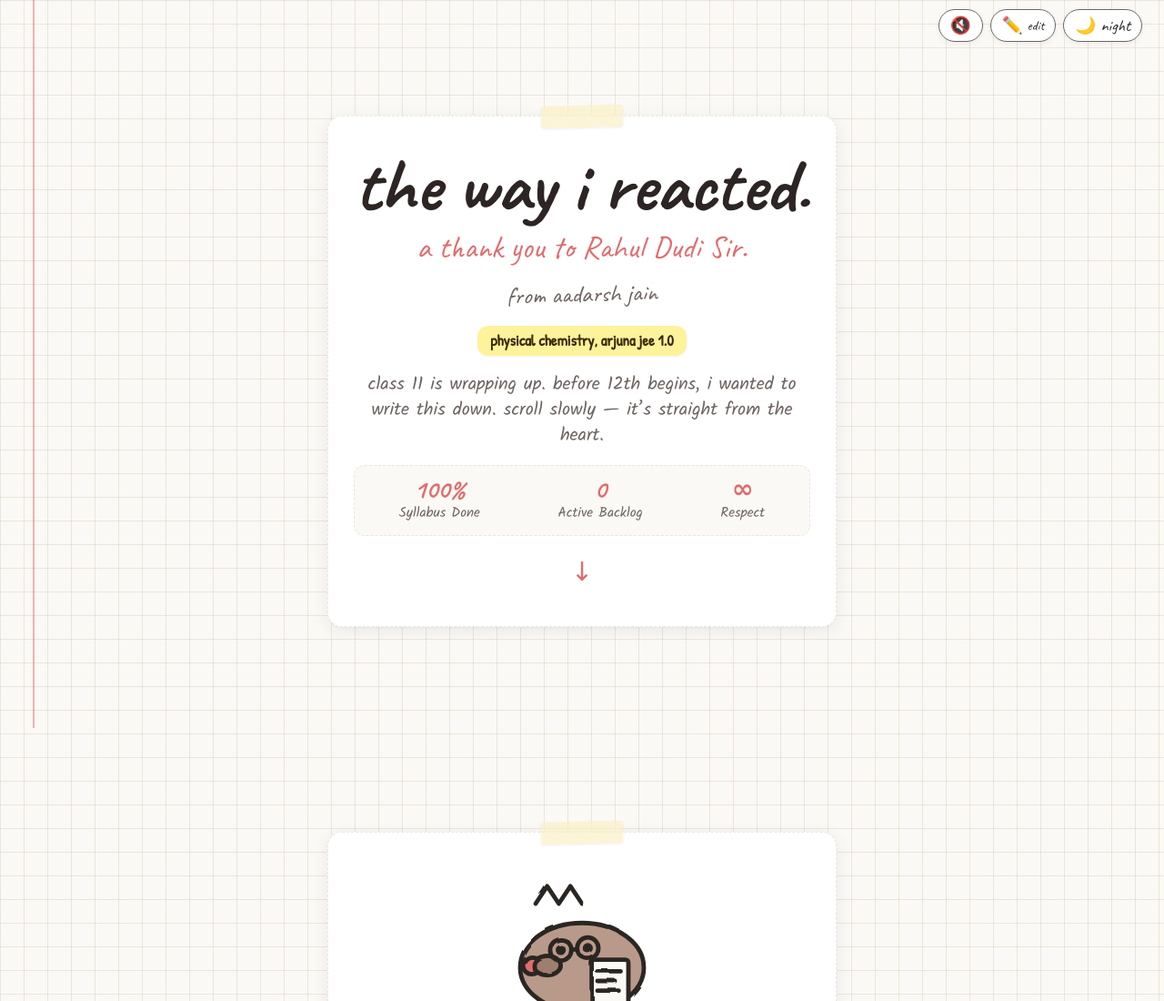
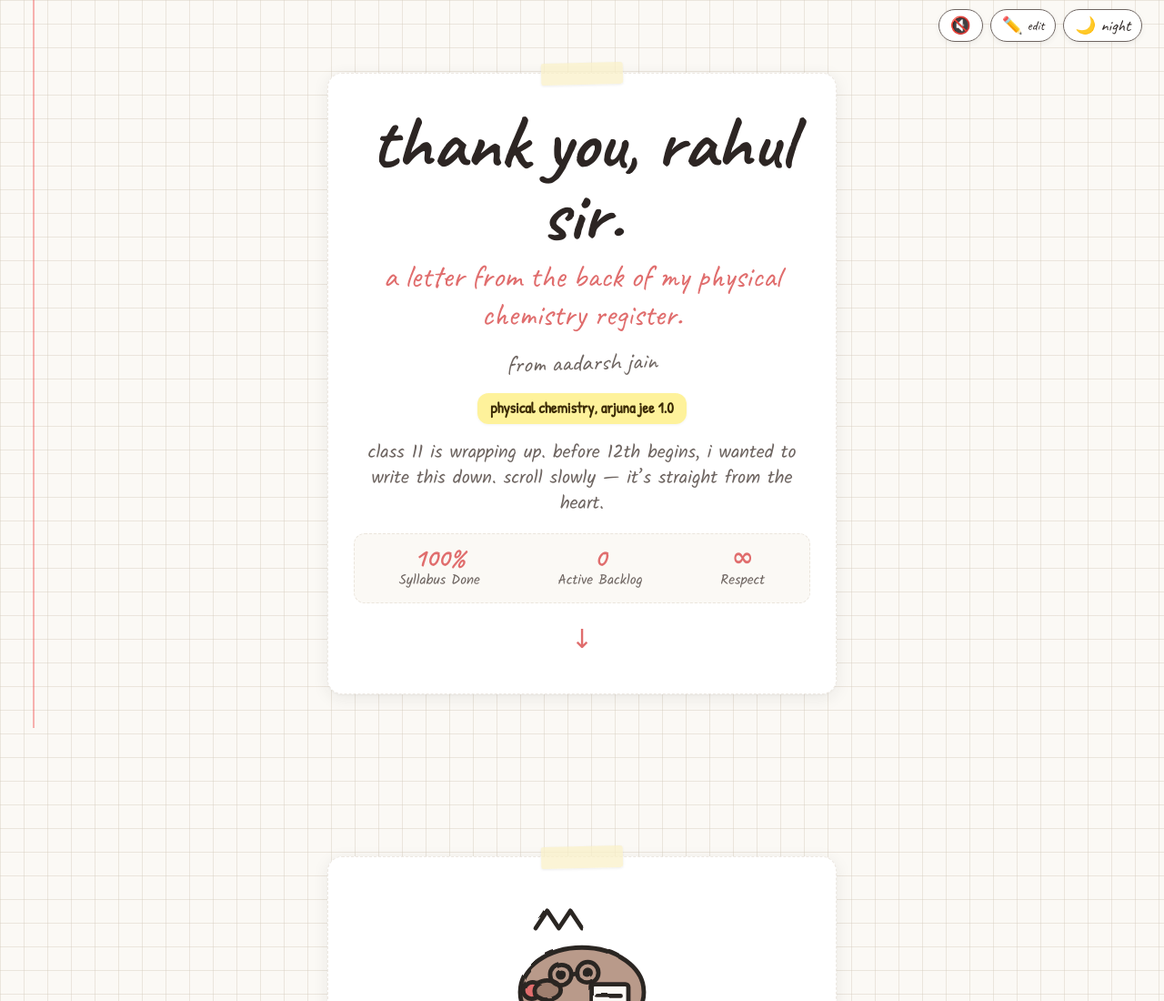
Before and after one commit to AadarshJain007/thankyou, a plain HTML site: page index.html in a window 1280 px wide. Shown: the top 1100 px of the page at 91% size. Drawn offline with Linux system fonts and the light colour scheme.

Commit message:
Update title to 'thank you, rahul sir.'

```diff
--- a/index.html
+++ b/index.html
@@ -3,7 +3,7 @@
 <head>
   <meta charset="utf-8">
   <meta name="viewport" content="width=device-width, initial-scale=1, viewport-fit=cover, maximum-scale=5">
-  <title>the way i reacted — a thank you letter</title>
+  <title>thank you, rahul sir — a letter from class 11</title>
 
   <!-- Handwritten Fonts (Google Fonts with robust system fallbacks) -->
   <link rel="preconnect" href="https://fonts.googleapis.com">
@@ -663,8 +663,8 @@
   <section class="sc">
     <div class="card">
       <div class="tape"></div>
-      <h1>the way i reacted.</h1>
-      <p class="subtitle">a thank you to <span class="teacher-name-dyn">Rahul Dudi Sir</span>.</p>
+      <h1>thank you, rahul sir.</h1>
+      <p class="subtitle">a letter from the back of my physical chemistry register.</p>
       <div class="author-tag">from <span class="student-name-dyn">aadarsh jain</span></div>
       <div>
         <span class="batch-pill"><span class="subject-dyn">physical chemistry</span>, <span class="batch-dyn">arjuna jee 1.0</span></span>
```
